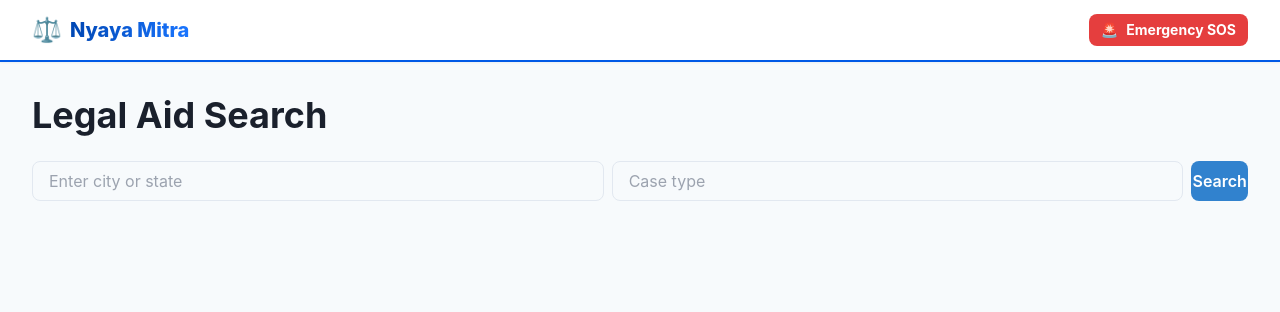
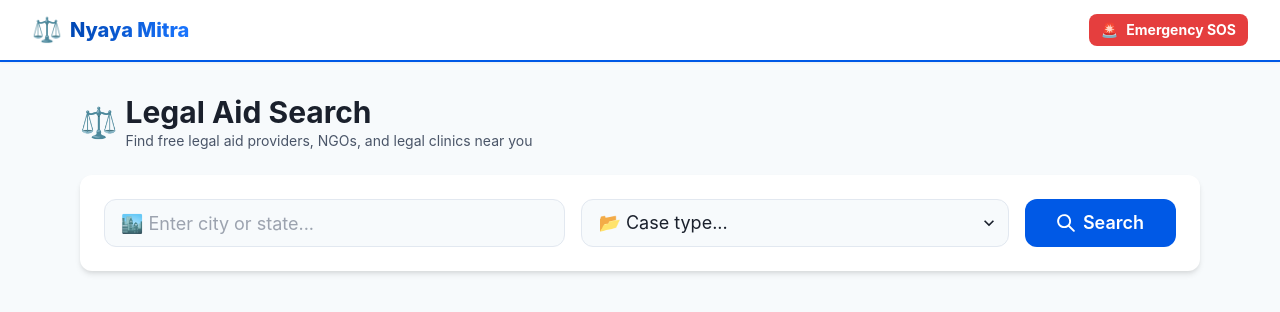
Before and after one commit to akshithnallaginnela/Nyaya-Mitra, a React (Vite) app in the folder frontend/: page /legal-aid in a window 1280 px wide. Shown: the top 312 px of the page. Built offline with nearby package versions, Linux system fonts and the light colour scheme; sample sign-in values are in the browser's storage; the HTML template or start-up script is replaced by a standard one.

Commit message:
chore: redesign LegalAidSearch page with improved UI and enhanced user interaction features

```diff
--- a/frontend/src/pages/LegalAidSearch.tsx
+++ b/frontend/src/pages/LegalAidSearch.tsx
@@ -10,7 +10,16 @@ import {
   CardBody,
   Text,
   SimpleGrid,
+  Container,
+  Badge,
+  Select,
+  Divider,
+  Tag,
+  TagLabel,
+  Wrap,
+  WrapItem,
 } from '@chakra-ui/react';
+import { SearchIcon } from '@chakra-ui/icons';
 import api from '../api/axios';
 
 interface Provider {
@@ -29,9 +38,11 @@ const LegalAidSearch: React.FC = () => {
   const [caseType, setCaseType] = useState('');
   const [providers, setProviders] = useState<Provider[]>([]);
   const [loading, setLoading] = useState(false);
+  const [searched, setSearched] = useState(false);
 
   const searchProviders = async () => {
     setLoading(true);
+    setSearched(true);
     try {
       const response = await api.get('/legal-aid/search', {
         params: { location, case_type: caseType },
@@ -44,43 +55,130 @@ const LegalAidSearch: React.FC = () => {
     }
   };
 
+  const orgTypeColors: Record<string, string> = {
+    'NGO': 'green',
+    'Legal Aid Clinic': 'blue',
+    'Government': 'purple',
+    'Pro Bono': 'orange',
+    'Law School Clinic': 'teal',
+  };
+
   return (
-    <Box p={8}>
-      <Heading mb={6}>Legal Aid Search</Heading>
-      <VStack spacing={4} align="stretch" mb={6}>
-        <HStack>
+    <Box bg="gray.50" minH="calc(100vh - 60px)" py={8}>
+      <Container maxW="6xl">
+        <HStack mb={6}>
+          <Text fontSize="3xl">⚖️</Text>
+          <VStack align="start" spacing={0}>
+            <Heading size="lg" color="gray.800">Legal Aid Search</Heading>
+            <Text color="gray.600" fontSize="sm">
+              Find free legal aid providers, NGOs, and legal clinics near you
+            </Text>
+          </VStack>
+        </HStack>
+
+        <Card borderRadius="xl" boxShadow="md" mb={6}>
+          <CardBody p={6}>
+            <HStack spacing={4} flexWrap={{ base: 'wrap', md: 'nowrap' }}>
               <Input
                 value={location}
                 onChange={(e) => setLocation(e.target.value)}
-            placeholder="Enter city or state"
+                placeholder="🏙️ Enter city or state..."
+                size="lg"
+                bg="gray.50"
+                borderRadius="xl"
+                flex={1}
+                _focus={{ bg: 'white' }}
               />
-          <Input
+              <Select
                 value={caseType}
                 onChange={(e) => setCaseType(e.target.value)}
-            placeholder="Case type"
-          />
-          <Button onClick={searchProviders} colorScheme="blue" isLoading={loading}>
+                placeholder="📂 Case type..."
+                size="lg"
+                bg="gray.50"
+                borderRadius="xl"
+                flex={1}
+                _focus={{ bg: 'white' }}
+              >
+                <option value="harassment">Harassment</option>
+                <option value="defamation">Defamation</option>
+                <option value="false_accusation">False Accusation</option>
+                <option value="domestic_violence">Domestic Violence</option>
+                <option value="property">Property Dispute</option>
+                <option value="criminal">Criminal</option>
+                <option value="civil">Civil</option>
+              </Select>
+              <Button
+                onClick={searchProviders}
+                colorScheme="brand"
+                isLoading={loading}
+                size="lg"
+                borderRadius="xl"
+                leftIcon={<SearchIcon />}
+                px={8}
+              >
                 Search
               </Button>
             </HStack>
-      </VStack>
+          </CardBody>
+        </Card>
+
+        {searched && providers.length === 0 && !loading && (
+          <Card borderRadius="xl" textAlign="center" py={12}>
+            <CardBody>
+              <Text fontSize="4xl" mb={4}>🔍</Text>
+              <Heading size="md" color="gray.600" mb={2}>No providers found</Heading>
+              <Text color="gray.500">Try a different location or case type</Text>
+            </CardBody>
+          </Card>
+        )}
 
         <SimpleGrid columns={{ base: 1, md: 2 }} spacing={4}>
           {providers.map((provider) => (
-          <Card key={provider.id}>
-            <CardBody>
-              <Heading size="md" mb={2}>{provider.name}</Heading>
-              <Text mb={1}>{provider.organization_type}</Text>
-              <Text mb={1}>{provider.city}, {provider.state}</Text>
-              {provider.contact_phone && <Text>Phone: {provider.contact_phone}</Text>}
-              {provider.contact_email && <Text>Email: {provider.contact_email}</Text>}
-              <Text mt={2} fontSize="sm">
-                Specializations: {provider.specializations.join(', ')}
+            <Card key={provider.id} borderRadius="xl" boxShadow="sm" _hover={{ boxShadow: 'lg' }} transition="all 0.2s">
+              <CardBody p={5}>
+                <HStack justify="space-between" mb={2}>
+                  <Heading size="sm" color="gray.800">{provider.name}</Heading>
+                  <Badge
+                    colorScheme={orgTypeColors[provider.organization_type] || 'gray'}
+                    fontSize="xs"
+                    px={2}
+                    borderRadius="full"
+                  >
+                    {provider.organization_type}
+                  </Badge>
+                </HStack>
+
+                <Text fontSize="sm" color="gray.600" mb={3}>
+                  📍 {provider.city}, {provider.state}
                 </Text>
+
+                {provider.contact_phone && (
+                  <Text fontSize="sm" mb={1}>
+                    📞 <Text as="span" color="brand.600" fontWeight="600">{provider.contact_phone}</Text>
+                  </Text>
+                )}
+                {provider.contact_email && (
+                  <Text fontSize="sm" mb={3}>
+                    📧 <Text as="span" color="brand.600" fontWeight="600">{provider.contact_email}</Text>
+                  </Text>
+                )}
+
+                {provider.specializations.length > 0 && (
+                  <Wrap mt={2}>
+                    {provider.specializations.map((spec, idx) => (
+                      <WrapItem key={idx}>
+                        <Tag size="sm" colorScheme="gray" borderRadius="full">
+                          <TagLabel fontSize="xs">{spec}</TagLabel>
+                        </Tag>
+                      </WrapItem>
+                    ))}
+                  </Wrap>
+                )}
               </CardBody>
             </Card>
           ))}
         </SimpleGrid>
+      </Container>
     </Box>
   );
 };
```
Lines whose indentation alone changed are shown as unchanged.
